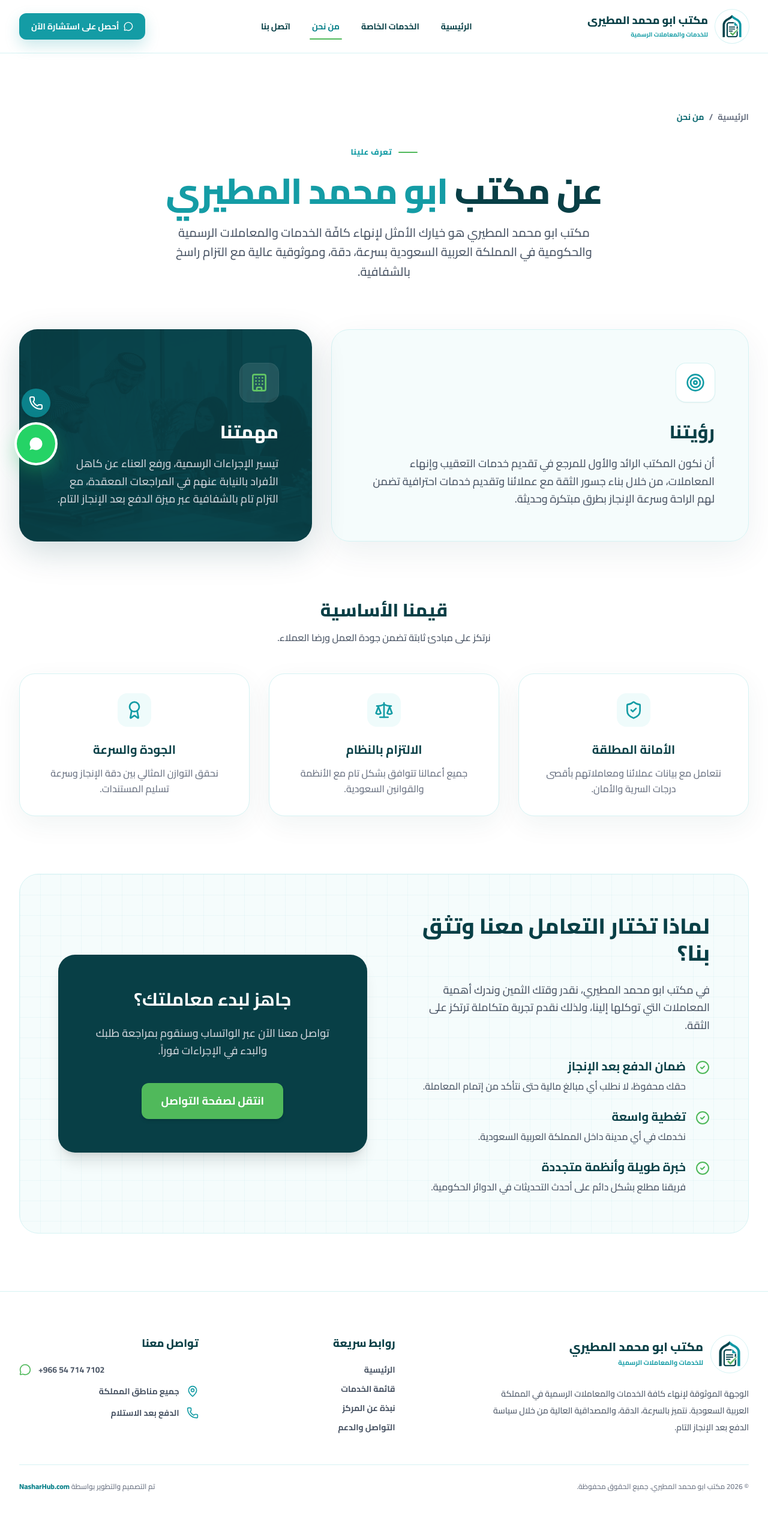
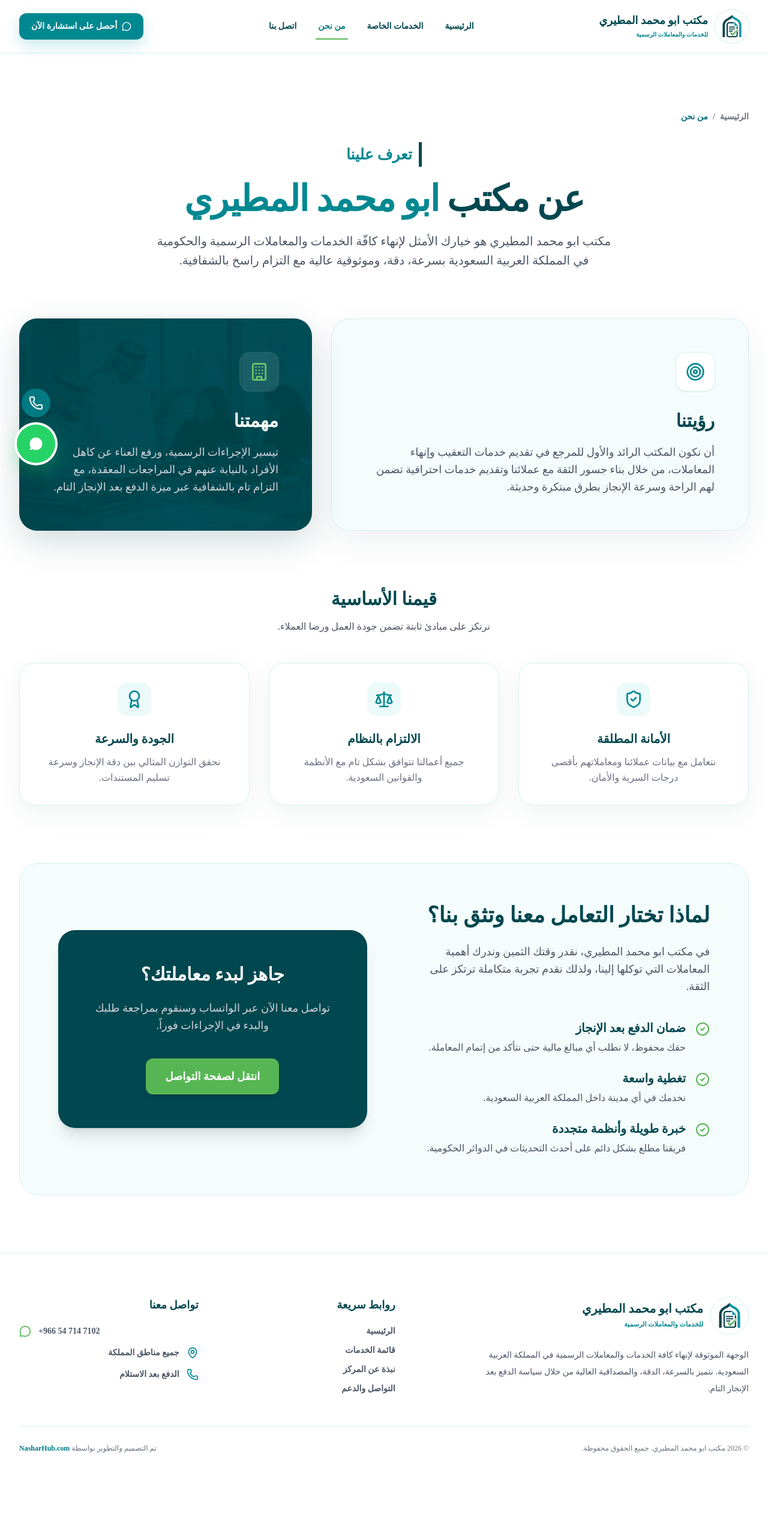
Before and after one commit to AhmedZakaria14/khadmatrasmya, a Next.js app: page /about in a window 1280 px wide. Shown: the top 2528 px of the page at 60% size. After the commit the page ends 2495 px from the top, so only its background shows below. Built offline with nearby package versions, Linux system fonts and the light colour scheme.

Commit message:
Match site theme to provided Ingaz reference while preserving brand

```diff
--- a/app/globals.css
+++ b/app/globals.css
@@ -1,29 +1,30 @@
 @import "tailwindcss";
 
 @theme {
-  --font-sans: var(--font-tajawal), ui-sans-serif, system-ui, sans-serif;
-  --color-primary-50: #effbfb;
-  --color-primary-100: #d6f3f4;
-  --color-primary-200: #afe7e9;
-  --color-primary-300: #78d4d8;
-  --color-primary-400: #3db9c0;
-  --color-primary-500: #149ca5;
-  --color-primary-600: #0b828b;
-  --color-primary-700: #0b6870;
-  --color-primary-800: #0c535a;
-  --color-primary-900: #083f46;
-  --color-primary-950: #052f35;
-  --color-accent-50: #f1fbf1;
-  --color-accent-100: #dff5df;
-  --color-accent-200: #c0eac0;
-  --color-accent-300: #8ed98f;
-  --color-accent-400: #63c765;
-  --color-accent-500: #50b95b;
-  --color-accent-600: #379a42;
-  --color-accent-700: #2e7a37;
+  --font-sans: var(--font-almarai), ui-sans-serif, system-ui, sans-serif;
+  --color-primary-50: #edfafa;
+  --color-primary-100: #d3f1f2;
+  --color-primary-200: #a8e3e6;
+  --color-primary-300: #70ced3;
+  --color-primary-400: #35b1b9;
+  --color-primary-500: #008891;
+  --color-primary-600: #007a82;
+  --color-primary-700: #006d77;
+  --color-primary-800: #005a63;
+  --color-primary-900: #00474f;
+  --color-primary-950: #00343a;
+  --color-accent-50: #f2fbf1;
+  --color-accent-100: #dff4dc;
+  --color-accent-200: #bfe9ba;
+  --color-accent-300: #95d88d;
+  --color-accent-400: #70c568;
+  --color-accent-500: #57b654;
+  --color-accent-600: #41953f;
+  --color-accent-700: #347633;
 }
 
-html, body {
+html,
+body {
   font-family: var(--font-sans);
   overflow-x: hidden;
   scroll-behavior: smooth;
@@ -31,58 +32,114 @@ html, body {
 
 body {
   background: #ffffff;
-  color: #083f46;
+  color: #111111;
+}
+
+.font-display {
+  font-family: var(--font-cairo), var(--font-sans);
 }
 
 button,
 a,
 input,
-select {
+select,
+textarea {
   -webkit-tap-highlight-color: transparent;
 }
 
 ::selection {
-  background: #149ca5;
+  background: #008891;
   color: #ffffff;
 }
 
-.soft-grid {
+.soft-grid,
+.ingaz-pattern {
   background-image:
-    linear-gradient(rgba(20, 156, 165, 0.045) 1px, transparent 1px),
-    linear-gradient(90deg, rgba(20, 156, 165, 0.045) 1px, transparent 1px);
-  background-size: 34px 34px;
+    radial-gradient(circle at 20% 10%, rgba(255,255,255,.12) 0 1px, transparent 1.5px),
+    radial-gradient(circle at 80% 65%, rgba(255,255,255,.10) 0 1px, transparent 1.5px);
+  background-size: 30px 30px, 44px 44px;
 }
 
 .hero-overlay {
-  background:
-    linear-gradient(180deg, rgba(4, 38, 43, 0.38) 0%, rgba(5, 47, 53, 0.7) 56%, rgba(4, 34, 39, 0.88) 100%),
-    linear-gradient(90deg, rgba(5, 47, 53, 0.28), rgba(5, 47, 53, 0.08));
+  background: rgba(0, 0, 0, 0.58);
 }
 
 .section-kicker {
   display: inline-flex;
   align-items: center;
-  gap: 0.65rem;
-  color: #149ca5;
-  font-size: 0.82rem;
+  gap: .7rem;
+  color: #008891;
+  font-family: var(--font-cairo), var(--font-sans);
+  font-size: 1.55rem;
   font-weight: 800;
-  letter-spacing: 0.04em;
+  line-height: 1.35;
 }
 
 .section-kicker::before {
   content: "";
-  width: 2rem;
-  height: 2px;
-  border-radius: 999px;
-  background: #50b95b;
+  width: 5px;
+  height: 1.65em;
+  background: #00474f;
+}
+
+.ingaz-feature-card {
+  border-style: solid;
+  border-color: #008891;
+  border-width: 2px 2px 7px 7px;
+  border-radius: 8px;
+  background: #ffffff;
+  transition: border-width .35s ease, border-color .35s ease, transform .35s ease, box-shadow .35s ease;
+}
+
+.ingaz-feature-card:hover {
+  border-width: 2px 2px 2px 7px;
+  border-color: #00474f;
+  transform: translateY(-3px);
+  box-shadow: 0 14px 34px rgba(0, 71, 79, .10);
+}
+
+.ingaz-about-image {
+  border-radius: 16px 68px 16px 68px;
+  box-shadow: 0 0 10px rgba(0, 71, 79, .5);
+}
+
+.ingaz-service-card {
+  overflow: hidden;
+  border-radius: 16px;
+  background: #ffffff;
+  box-shadow: 0 0 10px rgba(0, 0, 0, .35);
+}
+
+.ingaz-page-hero {
+  background:
+    linear-gradient(rgba(0, 71, 79, .87), rgba(0, 109, 119, .87)),
+    url('/images/sections/hero-saudi-office.webp') center/cover no-repeat;
+}
+
+.ingaz-button {
+  border-radius: 9px;
+  transition: transform .2s ease, background-color .2s ease, box-shadow .2s ease;
+}
+
+.ingaz-button:hover {
+  transform: translateY(-1px);
+}
+
+@media (max-width: 767px) {
+  .section-kicker {
+    font-size: 1.35rem;
+  }
 }
 
 @media (prefers-reduced-motion: reduce) {
-  html, body {
+  html,
+  body {
     scroll-behavior: auto;
   }
 
-  *, *::before, *::after {
+  *,
+  *::before,
+  *::after {
     animation-duration: 0.01ms !important;
     animation-iteration-count: 1 !important;
     transition-duration: 0.01ms !important;
```
